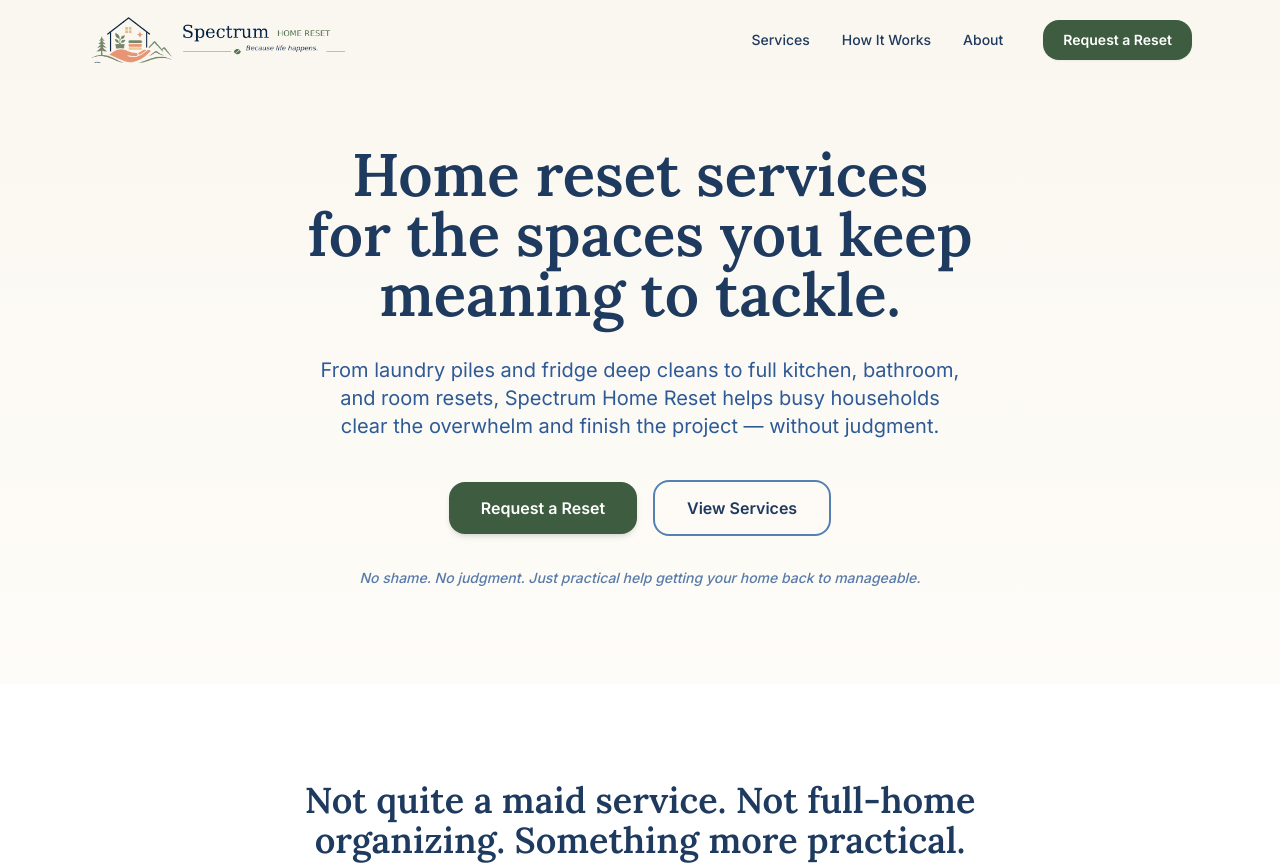
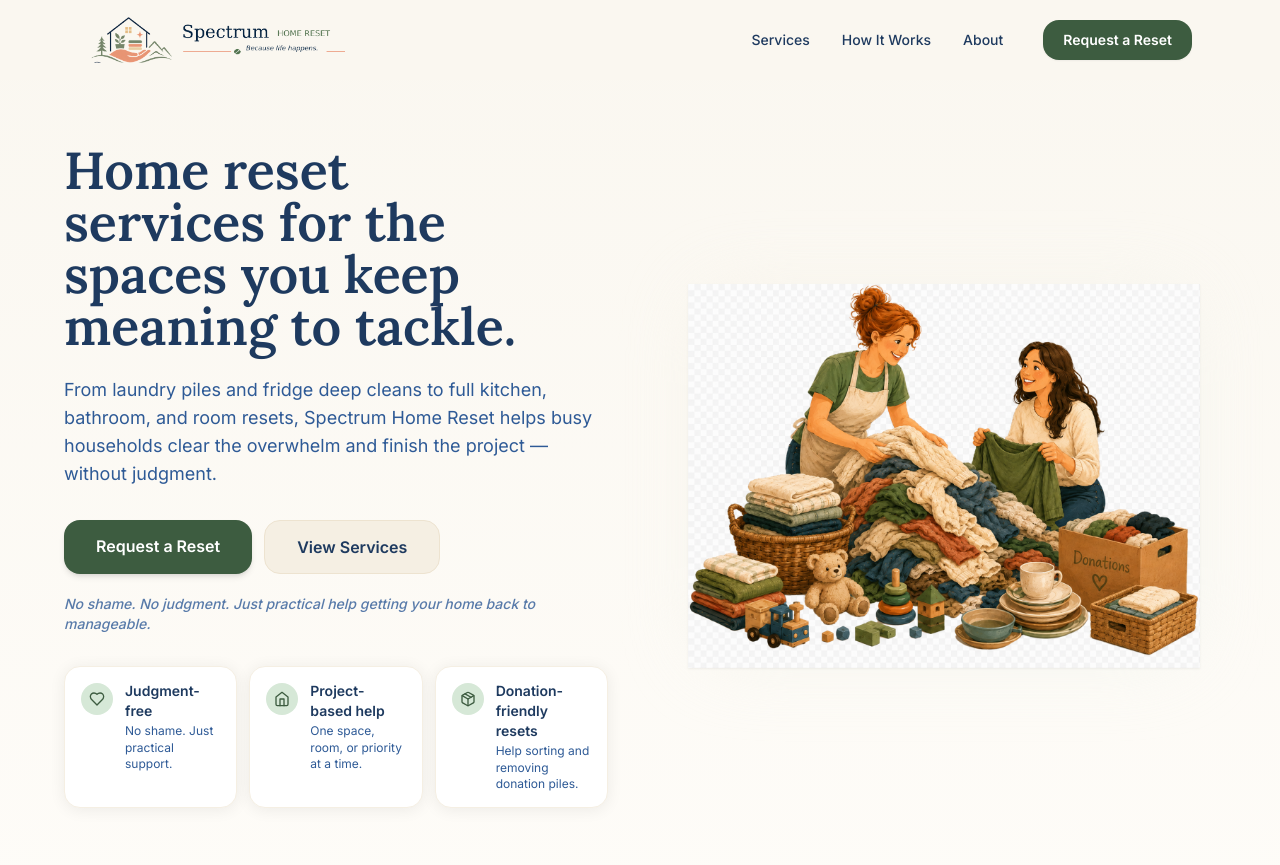
Before and after one commit to homereset-prog/home-reset, a React (Vite) app: page / in a window 1280 px wide. Shown: the top 865 px of the page. Built offline with nearby package versions, Linux system fonts and the light colour scheme.

Commit message:
Refactor Hero component layout

```diff
--- a/src/components/Hero.tsx
+++ b/src/components/Hero.tsx
@@ -1,38 +1,94 @@
+import { Heart, Home, Package } from 'lucide-react';
+
+const chips = [
+  {
+    icon: Heart,
+    title: 'Judgment-free',
+    text: 'No shame. Just practical support.',
+  },
+  {
+    icon: Home,
+    title: 'Project-based help',
+    text: 'One space, room, or priority at a time.',
+  },
+  {
+    icon: Package,
+    title: 'Donation-friendly resets',
+    text: 'Help sorting and removing donation piles.',
+  },
+];
+
 export default function Hero() {
   return (
     <section
       id="home"
       className="pt-28 md:pt-36 pb-16 md:pb-24 px-4 sm:px-6 bg-gradient-to-b from-cream-100 to-cream-50"
     >
-      <div className="max-w-4xl mx-auto text-center">
-        <h1 className="font-serif text-3xl sm:text-4xl md:text-5xl lg:text-6xl font-semibold text-navy-500 leading-tight text-balance">
+      <div className="max-w-6xl mx-auto">
+        <div className="grid md:grid-cols-2 gap-10 md:gap-16 items-center">
+
+          {/* Left: text content */}
+          <div className="flex flex-col items-start">
+            <h1 className="font-serif text-3xl sm:text-4xl md:text-5xl lg:text-[3.25rem] font-semibold text-navy-500 leading-tight text-balance">
               Home reset services for the spaces you keep meaning to tackle.
             </h1>
 
-        <p className="mt-6 md:mt-8 text-base sm:text-lg md:text-xl text-navy-400 leading-relaxed max-w-2xl mx-auto text-balance">
+            <p className="mt-6 text-base sm:text-lg text-navy-400 leading-relaxed">
               From laundry piles and fridge deep cleans to full kitchen, bathroom, and room resets,
               Spectrum Home Reset helps busy households clear the overwhelm and finish the project —
               without judgment.
             </p>
 
-        <div className="mt-8 md:mt-10 flex flex-col sm:flex-row items-center justify-center gap-4">
+            <div className="mt-8 flex flex-col sm:flex-row gap-3 w-full sm:w-auto">
               <a
                 href="#request"
-            className="w-full sm:w-auto px-8 py-3.5 rounded-xl bg-sage-600 hover:bg-sage-700 text-white font-semibold text-base transition-all duration-200 shadow-md hover:shadow-hover text-center"
+                className="px-8 py-3.5 rounded-xl bg-sage-600 hover:bg-sage-700 text-white font-semibold text-base transition-all duration-200 shadow-md hover:shadow-hover text-center"
               >
                 Request a Reset
               </a>
               <a
                 href="#services"
-            className="w-full sm:w-auto px-8 py-3.5 rounded-xl border-2 border-navy-300 text-navy-500 hover:border-sage-400 hover:text-sage-500 font-semibold text-base transition-all duration-200 text-center"
+                className="px-8 py-3.5 rounded-xl bg-cream-200 hover:bg-cream-300 border border-cream-300 text-navy-500 hover:text-navy-600 font-semibold text-base transition-all duration-200 text-center"
               >
                 View Services
               </a>
             </div>
 
-        <p className="mt-8 text-sm text-navy-400/80 font-medium italic">
+            <p className="mt-5 text-sm text-navy-400/80 font-medium italic">
               No shame. No judgment. Just practical help getting your home back to manageable.
             </p>
+
+            <div className="mt-8 grid grid-cols-1 sm:grid-cols-3 gap-3 w-full">
+              {chips.map(({ icon: Icon, title, text }) => (
+                <div
+                  key={title}
+                  className="flex items-start gap-3 px-4 py-3.5 rounded-xl bg-white border border-cream-200 shadow-soft"
+                >
+                  <span className="w-8 h-8 rounded-full bg-sage-100 flex items-center justify-center flex-shrink-0 mt-0.5">
+                    <Icon size={16} className="text-sage-600" />
+                  </span>
+                  <div>
+                    <div className="text-sm font-semibold text-navy-500">{title}</div>
+                    <div className="text-xs text-navy-400 mt-0.5 leading-snug">{text}</div>
+                  </div>
+                </div>
+              ))}
+            </div>
+          </div>
+
+          {/* Right: illustration */}
+          <div className="flex items-center justify-center order-last md:order-none">
+            <div className="relative w-full max-w-lg">
+              <div className="absolute inset-0 rounded-3xl bg-gradient-to-br from-cream-200 to-sage-50 opacity-60 blur-2xl scale-95" />
+              <img
+                src="/images/ff2edf4a-0d07-4865-b6e4-f921255b894a.png"
+                alt="Spectrum Home Reset helper and client sorting household items."
+                className="relative w-full h-auto object-contain drop-shadow-sm"
+              />
+            </div>
+          </div>
+
+        </div>
       </div>
     </section>
   );
```
Lines whose indentation alone changed are shown as unchanged.
